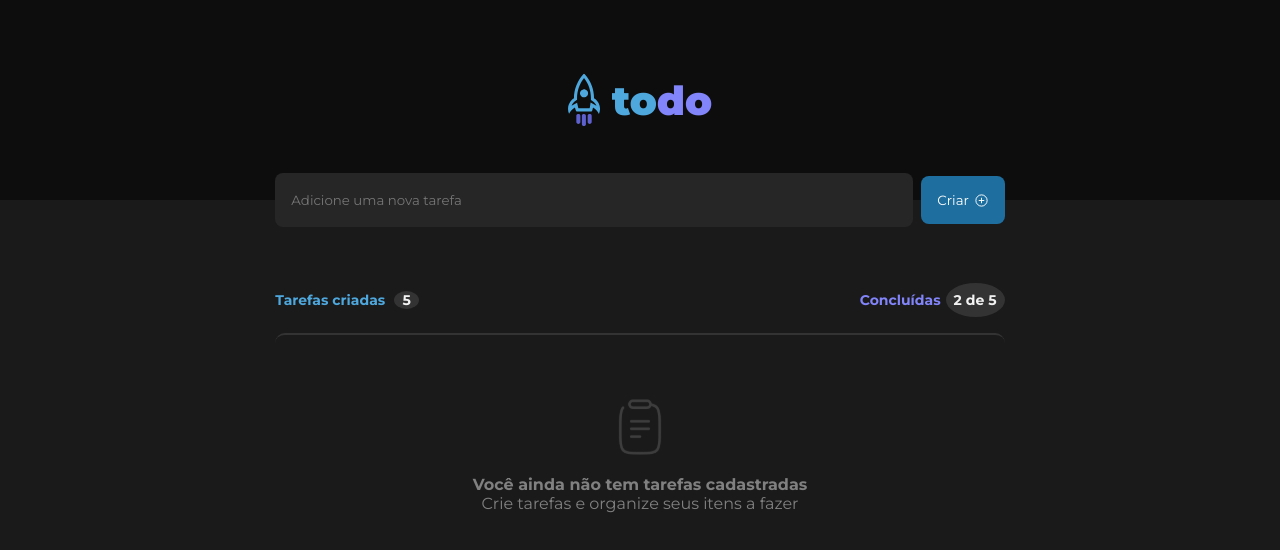
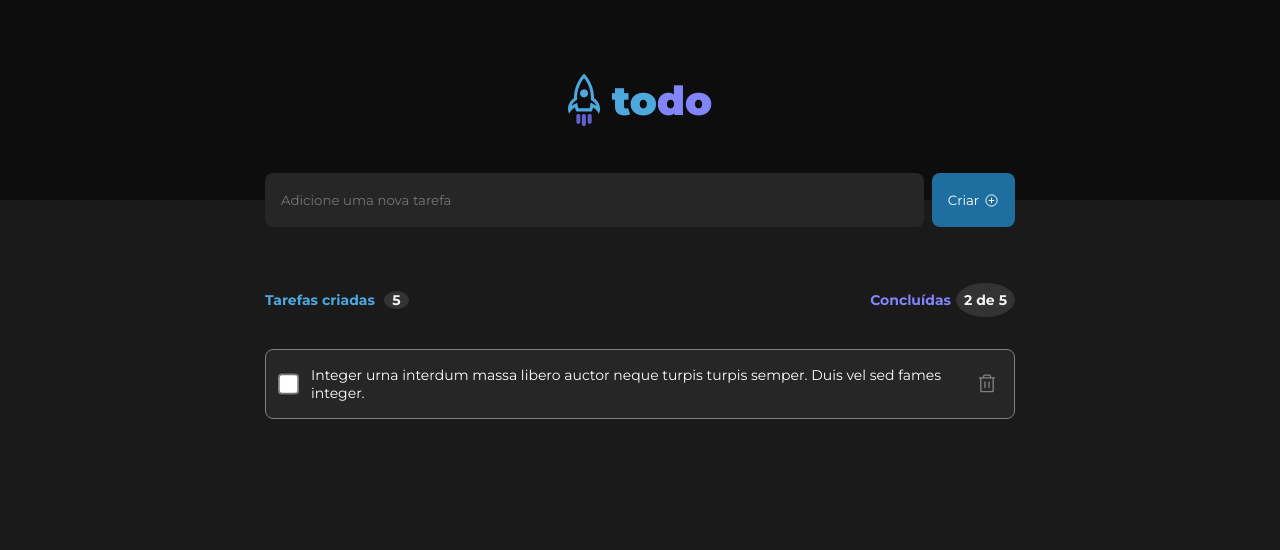
Before and after one commit to dkzord/toDoList_challengeRocketSeat01, a React (Vite) app: page / in a window 1280 px wide. Shown: the top 550 px of the page. Built offline with nearby package versions, Linux system fonts and the light colour scheme.

Commit message:
feat: style input and button

```diff
--- a/package.json
+++ b/package.json
@@ -9,6 +9,7 @@
     "preview": "vite preview"
   },
   "dependencies": {
+    "phosphor-icons": "^1.4.2",
     "phosphor-react": "^1.4.1",
     "react": "^18.2.0",
     "react-dom": "^18.2.0",
--- a/src/components/Body/Body.tsx
+++ b/src/components/Body/Body.tsx
@@ -1,11 +1,13 @@
 import { PlusCircle } from 'phosphor-react';
+import { useState } from 'react';
+import ItemList from './ItemList/ItemList';
 import * as S from './styles';
 
 import Clipboard from '../../assets/images/Clipboard.svg';
 
 export default function Body() {
   const tarefas = 5;
-  const itemTrue = true;
+  const [varify, setVerify] = useState(true);
 
   return (
     <S.Container>
@@ -26,7 +28,7 @@ export default function Body() {
             <span>2 de 5</span>
           </S.TaskComplete>
         </S.Info>
-        {itemTrue === true ? (
+        {varify === false ? (
           <S.TaskListVoid>
             <div>
               <div className="alignIcon">
@@ -40,7 +42,7 @@ export default function Body() {
             </div>
           </S.TaskListVoid>
         ) : (
-          <h1>vazio</h1>
+          <ItemList />
         )}
       </S.ContainerWidth>
     </S.Container>
--- /dev/null
+++ b/src/components/Body/ItemList/ItemList.tsx
@@ -0,0 +1,33 @@
+import { Trash } from 'phosphor-react';
+import { useState } from 'react';
+
+import * as S from './styles';
+
+export default function ItemList() {
+  const [isCompleted, setIsCompleted] = useState(false);
+
+  function handleCheckbox() {
+    setIsCompleted(!isCompleted);
+  }
+
+  return (
+    <S.Container>
+      <S.ContainerWidth>
+        <S.InputCheckbox
+          type="checkbox"
+          name="readCheckbox"
+          id="readCheckbox"
+          readOnly
+          onClick={() => handleCheckbox}
+        />
+        <S.TextContent>
+          Integer urna interdum massa libero auctor neque turpis turpis semper.
+          Duis vel sed fames integer.
+        </S.TextContent>
+      </S.ContainerWidth>
+      <S.Button>
+        <Trash size={22} />
+      </S.Button>
+    </S.Container>
+  );
+}
--- /dev/null
+++ b/src/components/Body/ItemList/styles.ts
@@ -0,0 +1,51 @@
+/* eslint-disable import/prefer-default-export */
+import styled from 'styled-components';
+
+export const Container = styled.div`
+  display: flex;
+  align-items: center;
+
+  max-width: 46.875rem;
+  background: var(--color-gray-500);
+  margin-top: 2.5rem;
+  border-radius: 0.5rem;
+
+  border: 1px solid var(--color-gray-300);
+  color: var(--color-white);
+  font-size: 14px;
+  font-weight: 400;
+`;
+
+export const ContainerWidth = styled.div`
+  display: flex;
+  margin: 1rem 0;
+`;
+
+export const TextContent = styled.span`
+  size: 0.875rem;
+`;
+
+export const Button = styled.button`
+  display: flex;
+  align-items: center;
+
+  color: var(--color-gray-300);
+
+  background-color: transparent;
+  border: none;
+  margin: 0 1rem;
+  border-radius: 2px;
+  cursor: pointer;
+`;
+
+export const InputCheckbox = styled.input`
+  margin: 0 1rem;
+  transform: scale(1.6);
+  border: 1px solid #000;
+  border-radius: 50%;
+  cursor: pointer;
+
+  &.input:focus {
+    outline: var(--color-blue);
+  }
+`;
--- a/src/components/Body/styles.ts
+++ b/src/components/Body/styles.ts
@@ -9,15 +9,17 @@ export const Container = styled.div`
 export const ContainerWidth = styled.div``;
 
 export const Search = styled.div`
-  display: block;
+  display: flex;
   margin-top: -1.6875rem;
-  max-width: 750px;
+  max-width: 46.875rem;
+
+  justify-content: space-between;
 `;
 
 export const Input = styled.input`
   background: var(--color-gray-500);
   border: none;
-  width: 39.875rem;
+  width: 53.875rem;
   height: 3.375rem;
   border-radius: 8px;
   padding: 1rem;
@@ -46,6 +48,7 @@ export const Info = styled.div`
   display: flex;
   justify-content: space-between;
   margin-top: 4rem;
+  margin-bottom: 1.875rem;
 `;
 
 export const TaskCreate = styled.span`
```
Also changed, not shown: .eslintrc.cjs, 1 other file (tests, documents, lock files or other folders).
